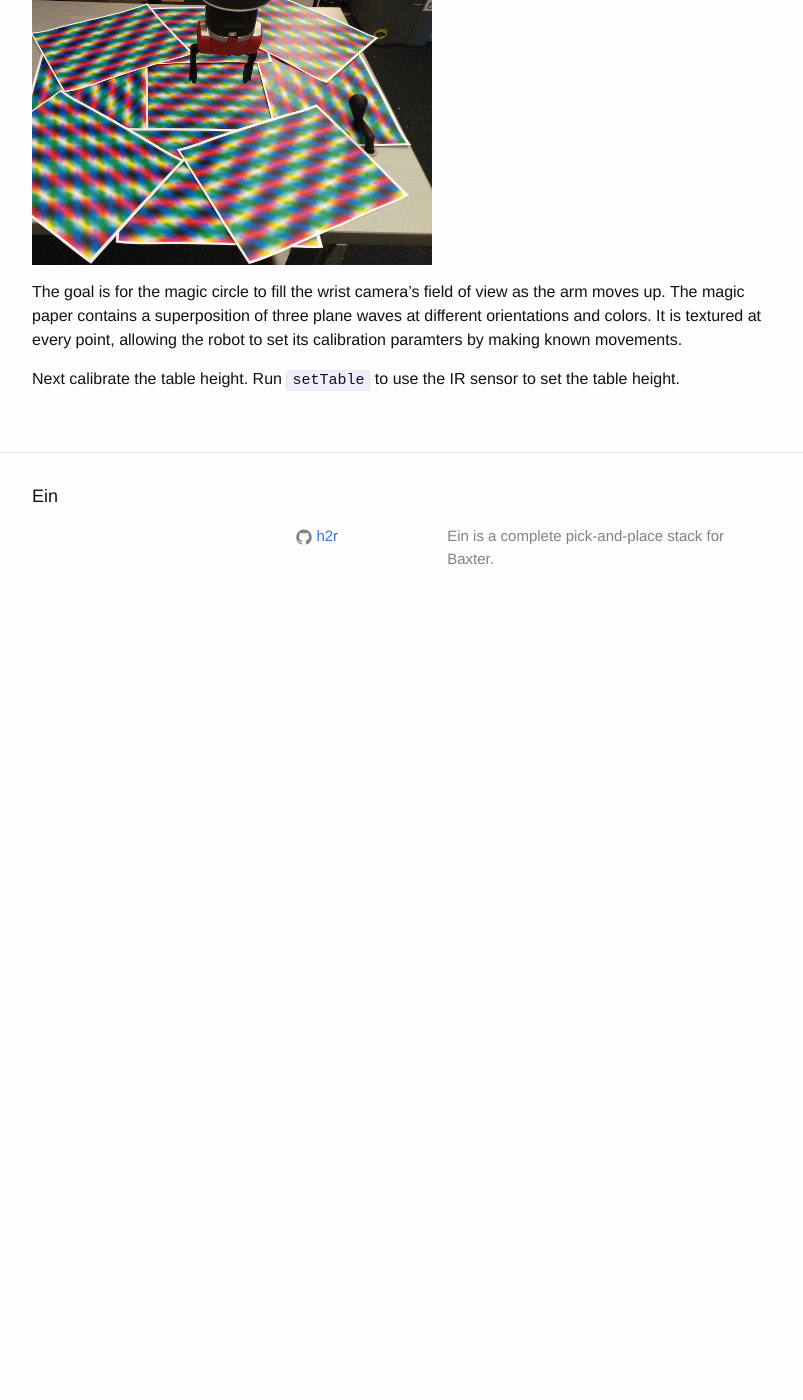
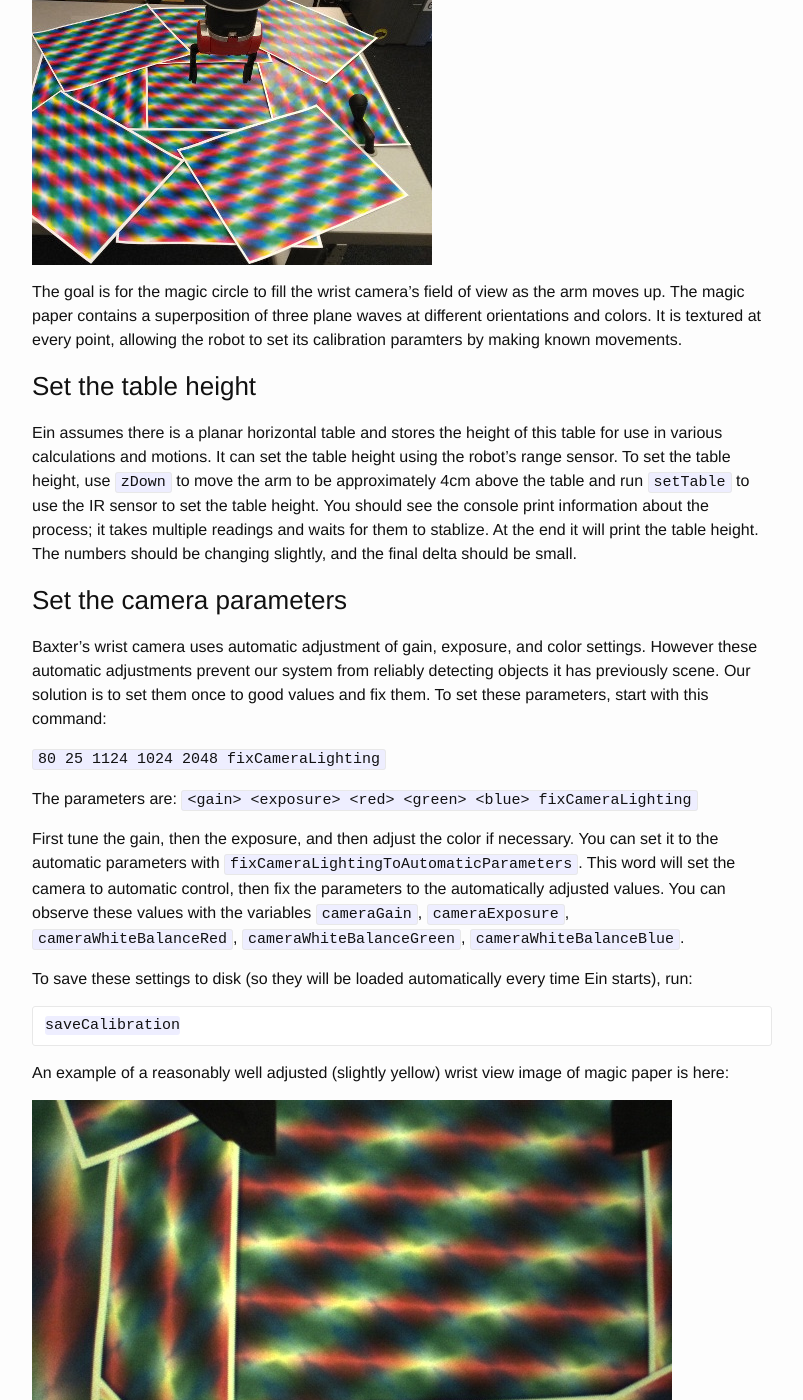
Before and after one commit to h2r/ein, a Jekyll site: the page built from calibration.md, in a window 1280 px wide and 1400 px high, scrolled down 426 px. Shown: the whole window, without its empty margins (238-1041 px from the left). Built offline with Jekyll 4.4.1, drawn with Linux system fonts in a browser that asks for light colours; before the commit the page ends 1056 px from its top, so only the background shows below that; some of the changed text lies outside the part shown.

Commit message:
calibration stuff
Former-commit-id: d5df5f38ccaa03294773bff8a54191498d998307

````diff
--- a/calibration.md
+++ b/calibration.md
@@ -22,5 +22,85 @@ three plane waves at different orientations and colors.  It is
 textured at every point, allowing the robot to set its calibration
 paramters by making known movements.
 
-Next calibrate the table height.  Run `setTable` to use the IR sensor
-to set the table height.
+### Set the table height
+
+Ein assumes there is a planar horizontal table and stores the height
+of this table for use in various calculations and motions.  It can set
+the table height using the robot's range sensor. To set the table
+height, use `zDown` to move the arm to be approximately 4cm above the
+table and run `setTable` to use the IR sensor to set the table height.
+You should see the console print information about the process; it
+takes multiple readings and waits for them to stablize.  At the end it
+will print the table height.  The numbers should be changing slightly,
+and the final delta should be small.
+
+### Set the camera parameters
+
+Baxter's wrist camera uses automatic adjustment of gain, exposure, and
+color settings.  However these automatic adjustments prevent our
+system from reliably detecting objects it has previously scene.  Our
+solution is to set them once to good values and fix them.  To set these parameters, start with this command:
+
+```80 25 1124 1024 2048 fixCameraLighting```
+
+The parameters are:
+```<gain> <exposure> <red> <green> <blue> fixCameraLighting```
+
+First tune the gain, then the exposure, and then adjust the color if
+necessary.  You can set it to the automatic parameters with
+`fixCameraLightingToAutomaticParameters`.  This word will set the
+camera to automatic control, then fix the parameters to the
+automatically adjusted values.  You can observe these values with the
+variables `cameraGain`, `cameraExposure`, `cameraWhiteBalanceRed`,
+`cameraWhiteBalanceGreen`, `cameraWhiteBalanceBlue`.
+
+To save these settings to disk (so they will be loaded automatically every time Ein starts), run:
+```
+saveCalibration
+```
+
+An example of a
+reasonably well adjusted (slightly yellow) wrist view image of magic
+paper is here:
+
+![Wrist View](../assets/wristview.jpg)
+
+### Set the gripper mask
+
+Ein needs to know the location of the grippers in its wrist camera
+image in order to ignore those pixels when mapping its tabletop
+environment.  To set the gripper mask run `setGripperMaskWithMotion`.
+View the progress in the window "Object Viewer."  At the beginning the
+window will be blue; as it moves, high-variance parts of the averaged
+image are considered not part of the gripper mask; low variance parts
+are considered as part of the mask.  You should see something like
+what appears below:
+
+<img src="../assets/grippermask1.jpg" width="225" alt="Gripper Mask 1">
+<img src="../assets/grippermask2.jpg" width="225" alt="Gripper Mask 2">
+<img src="../assets/grippermask3.jpg" width="225" alt="Gripper Mask 3">
+
+
+Verify that the blue region completely covers the grippers when they
+are open, and that there is no extra blue areas remaining.  If this
+does not work, recenter the gripper (`goHome`) and try again.  You may
+need to rearrange the magic circle or adjust the lighting or colors on
+your camera.
+
+
+
+### Calibrate the height reticles
+
+Next we need to set the projection of the gripper in the image at
+different heights.  This allows Ein to map between pixel space and
+global space given the camera pose.  We set the magnification using
+interpolation based on several sample points.  The target is obtained
+by rotating the gripper in a plan and finding the minimum variance
+point at each point.
+
+To do this run
+```
+calibrateRGBCameraIntrinsics
+```
+
+This process takes a long time.
````
Also changed, not shown: assets/grippermask1.jpg (added), assets/grippermask2.jpg (added), assets/grippermask3.jpg (added), assets/wristview.jpg (added).
